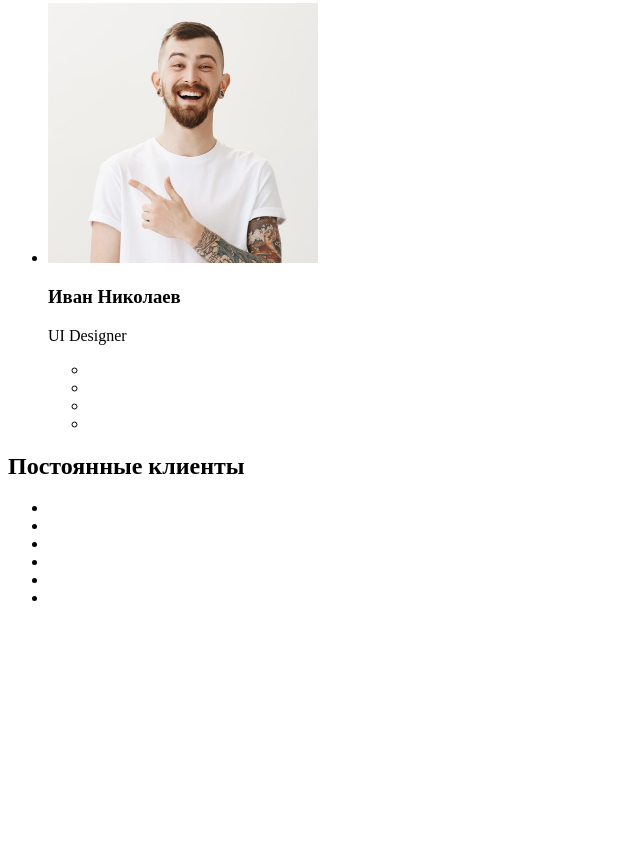
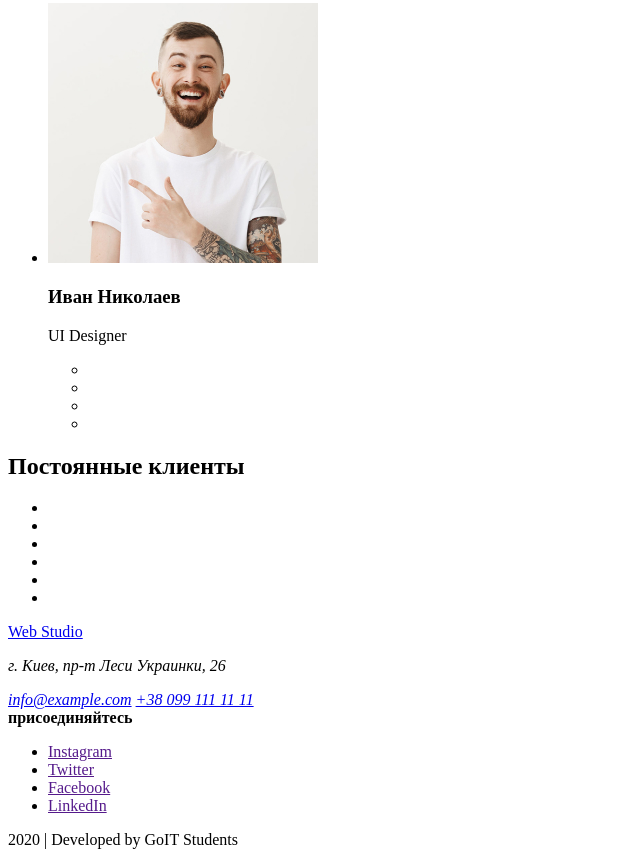
Before and after one commit to Rostyslav-Zahorulko/goit-markup-hw-01, a plain HTML site: page index.html in a window 1280 px wide. Shown: the part 3063-3928 px from the top of the page, without its empty margins (0-640 px from the left). Before the commit the page ends 3686 px from the top, so only its background shows below. Drawn offline with Linux system fonts and the light colour scheme.

Commit message:
Додає підвал, фіксить розмітку

```diff
--- a/index.html
+++ b/index.html
@@ -6,11 +6,13 @@
     <title>Web Studio</title>
   </head>
   <body>
+    <!-- Шапка сайту -->
+    <!-- В макеті названа верхньою лінією  -->
     <header>
       <!-- Навігаційне меню сайту-->
       <nav>
         <!-- Логотип веб студії, який є посиланням на головну сторінку сайту -->
-        <a href="./index.html" lang="en">Web Studio</a>
+        <a href="./index.html">Web Studio</a>
         <!-- Посилання на інші сторінки сайту -->
         <ul>
           <li><a href="">Студия</a></li>
@@ -25,8 +27,10 @@
       </ul>
     </header>
 
+    <!-- Оригінальний вміст основної сторінки сайту -->
     <main>
       <!-- Основна секція -->
+      <!-- В макеті помилково названа шапкою сайту -->
       <section>
         <h1>Эффективные решения для вашего бизнеса</h1>
         <!-- Здається, тут має бути кнопка, а не посилання. А втім, нехай поки буде так -->
@@ -194,5 +198,31 @@
         </ul>
       </section>
     </main>
+
+    <!-- Підвал сайту -->
+    <footer>
+      <div>
+        <!-- Логотип веб студії, який є посиланням на головну сторінку сайту -->
+        <a href="./index.html">Web Studio</a>
+        <!-- Контактні дані веб студії -->
+        <address>
+          <p>г. Киев, пр-т Леси Украинки, 26</p>
+          <a href="mailto:info@example.com">info@example.com</a>
+          <a href="tel:+380991111111">+38 099 111 11 11</a>
+        </address>
+      </div>
+      <div>
+        <!-- Заклик до дії -->
+        <b>присоединяйтесь</b>
+        <!-- Список посилань на профілі веб студії в соціальних мережах -->
+        <ul>
+          <li><a href="" aria-label="Ссылка на Instagram">Instagram</a></li>
+          <li><a href="" aria-label="Ссылка на Twitter">Twitter</a></li>
+          <li><a href="" aria-label="Ссылка ан Facebook">Facebook</a></li>
+          <li><a href="" aria-label="Ссылка на LinkedIn">LinkedIn</a></li>
+        </ul>
+      </div>
+      <p>2020 | Developed by GoIT Students</p>
+    </footer>
   </body>
 </html>
```
